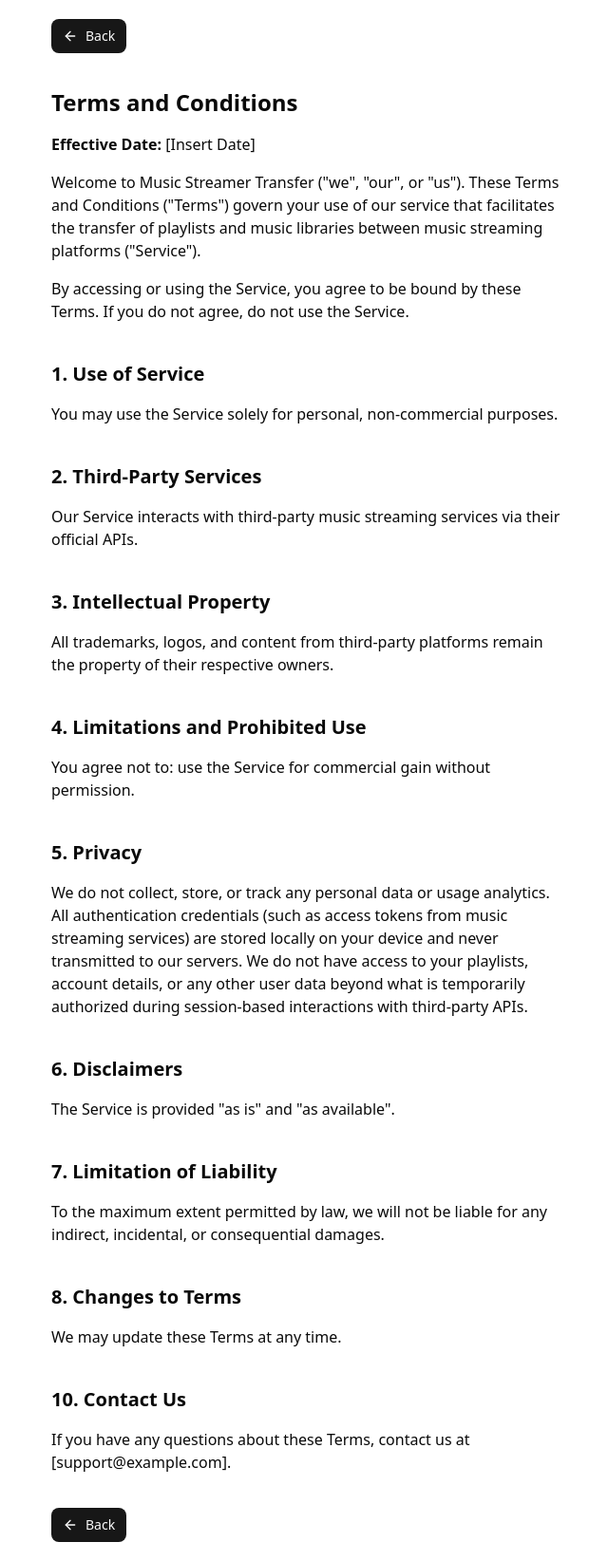
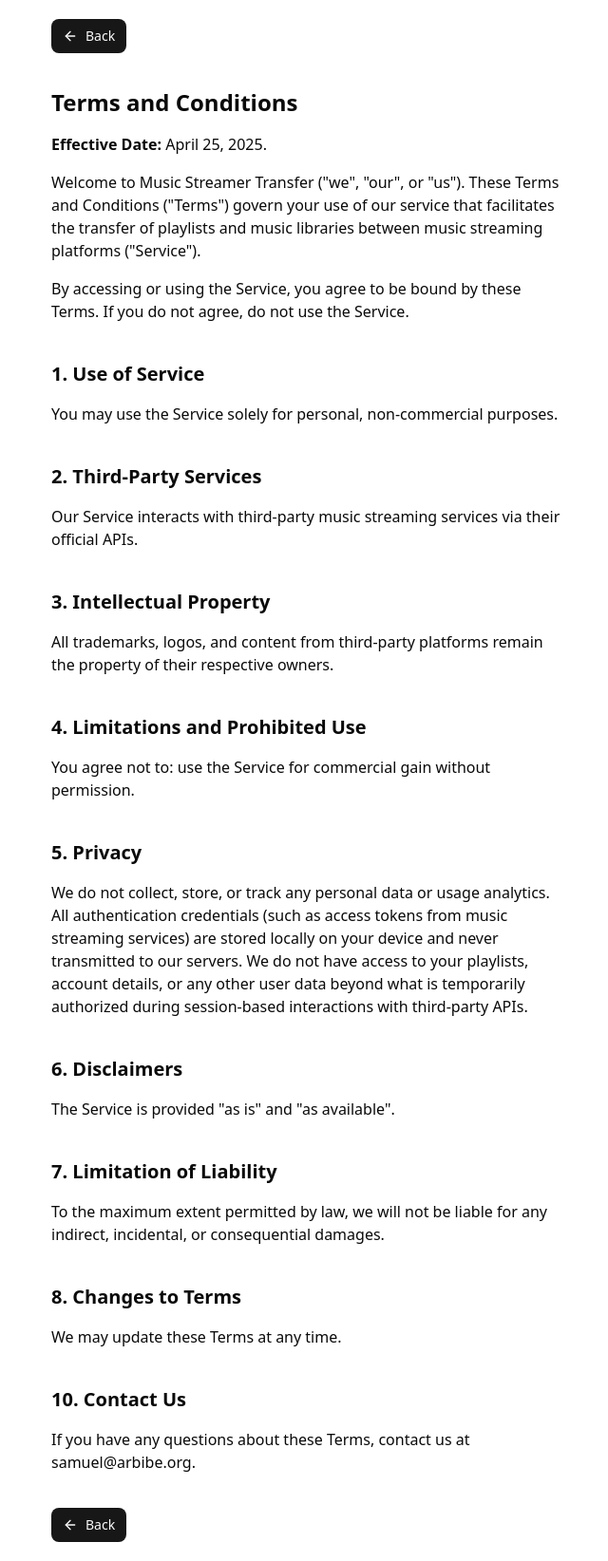
Before and after one commit to samuelarbibe/music-streamer-transfer, a Next.js app: page /terms in a window 1280 px wide. Shown: the whole page at 95% size, without its empty margins (318-958 px from the left). Built offline with nearby package versions, Linux system fonts and the light colour scheme.

Commit message:
Update terms

```diff
--- a/app/terms/page.tsx
+++ b/app/terms/page.tsx
@@ -10,7 +10,7 @@ export default function Terms() {
       <Link href='/' className="mb-5"><Button><ArrowLeft /> Back</Button></Link>
       <h1 className="text-2xl font-semibold">Terms and Conditions</h1>
 
-      <p><strong>Effective Date:</strong> [Insert Date]</p>
+      <p><strong>Effective Date:</strong> April 25, 2025.</p>
 
       <p>{"Welcome to Music Streamer Transfer (\"we\", \"our\", or \"us\"). These Terms and Conditions (\"Terms\") govern your use of our service that facilitates the transfer of playlists and music libraries between music streaming platforms (\"Service\")."}</p>
 
@@ -45,7 +45,7 @@ export default function Terms() {
       <p>We may update these Terms at any time.</p>
 
       <h2 className="text-xl font-semibold mt-6">10. Contact Us</h2>
-      <p>If you have any questions about these Terms, contact us at [support@example.com].</p>
+      <p>If you have any questions about these Terms, contact us at samuel@arbibe.org.</p>
       <Link href='/' className="mt-5"><Button><ArrowLeft /> Back</Button></Link>
     </div>
   )
```
